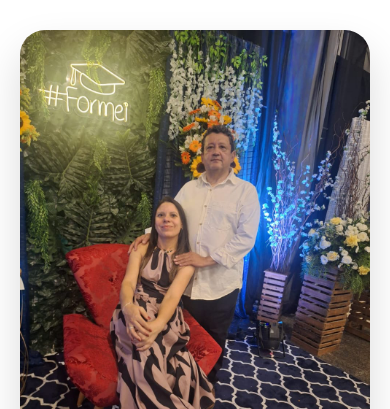
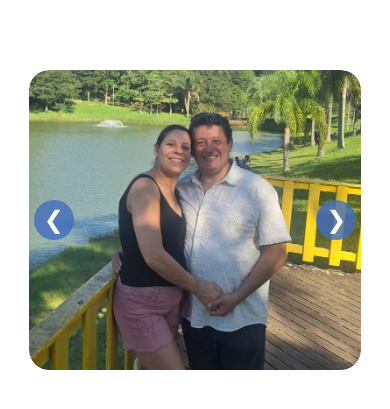
Before and after one commit to rChrystian/site-casamento-aparecido-e-flavia, a website: page public/views/index.html in a window 390 px wide. Shown: the part 691-1100 px from the top of the page. Drawn offline with Linux system fonts and the light colour scheme; a web font is replaced by a local one.

Commit message:
carrossel de imagens

```diff
--- a/public/css/home.css
+++ b/public/css/home.css
@@ -154,7 +154,7 @@ nav a:hover::after {
   text-align: center;
 }
 
-.conteudo img {
+.foto-casal {
   width: 90%;
   max-width: 650px;
   margin-top: 30px;
@@ -347,6 +347,7 @@ footer {
 }
 
 @media (max-width: 768px) {
+
   html,
   body {
     overflow-x: hidden;
@@ -463,13 +464,12 @@ footer {
     margin: 0 0 30px;
   }
 
-  .conteudo img {
-    width: 100%;
-    max-width: 100%;
-
-    height: auto;
-
-    margin-top: 20px;
+  .foto-casal {
+    width: 90%;
+    max-width: 650px;
+    margin-top: 30px;
+    border-radius: 25px;
+    box-shadow: 0 20px 40px rgba(0, 0, 0, 0.15);
   }
 
   .nomes-casal {
@@ -579,3 +579,98 @@ footer {
     padding: 15px;
   }
 }
+
+.galeria-casal {
+  width: 100%;
+  margin: 60px auto;
+  text-align: center;
+}
+
+.galeria-casal h2 {
+  font-family: "Arizonia", cursive;
+  font-size: 3rem;
+  color: #446ebd;
+  margin-bottom: 30px;
+}
+
+.carousel {
+  position: relative;
+  width: 100%;
+  max-width: 900px;
+  margin: auto;
+}
+
+.carousel-track {
+  width: 100%;
+  overflow: hidden;
+  border-radius: 20px;
+}
+
+.carousel-slide {
+  display: none;
+  width: 100%;
+  max-width: 900px;
+  height: 800px;
+  object-fit: cover;
+  object-position: center;
+  border-radius: 20px;
+}
+
+.carousel-slide.active {
+  display: block;
+}
+
+.carousel-btn {
+  position: absolute;
+  top: 50%;
+  transform: translateY(-50%);
+  border: none;
+  background: rgba(68, 110, 189, 0.8);
+  color: white;
+  font-size: 2rem;
+  width: 50px;
+  height: 50px;
+  border-radius: 50%;
+  cursor: pointer;
+  z-index: 10;
+}
+
+.carousel-btn:hover {
+  background: #446ebd;
+}
+
+.prev {
+  left: 15px;
+}
+
+.next {
+  right: 15px;
+}
+
+@media (max-width: 768px) {
+  .galeria-casal h2 {
+    font-size: 2.3rem;
+  }
+
+  .carousel {
+    width: 95%;
+  }
+
+  .carousel-slide {
+    height: 300px;
+  }
+
+  .carousel-btn {
+    width: 40px;
+    height: 40px;
+    font-size: 1.5rem;
+  }
+
+  .prev {
+    left: 5px;
+  }
+
+  .next {
+    right: 5px;
+  }
+}
--- a/public/data/presentes.json
+++ b/public/data/presentes.json
@@ -1,10 +1,4 @@
 [
-  {
-    "id": "teste",
-    "nome": "Teste",
-    "preco": 0.01,
-    "link": "/formulario"
-  },
   {
     "id": "paineltv",
     "nome": "Painel para TV até 60 Polegadas 1 Porta Led NT 1115",
--- a/public/js/home.js
+++ b/public/js/home.js
@@ -54,3 +54,47 @@ document.addEventListener('DOMContentLoaded', function() {
 
     setInterval(atualizarContador, 1000);
 });
+
+const slides = document.querySelectorAll(".carousel-slide");
+const prevBtn = document.querySelector(".prev");
+const nextBtn = document.querySelector(".next");
+
+let currentSlide = 0;
+
+function mostrarSlide(index) {
+  slides.forEach(slide => slide.classList.remove("active"));
+  slides[index].classList.add("active");
+}
+
+if (slides.length > 0) {
+
+  nextBtn.addEventListener("click", () => {
+    currentSlide++;
+
+    if (currentSlide >= slides.length) {
+      currentSlide = 0;
+    }
+
+    mostrarSlide(currentSlide);
+  });
+
+  prevBtn.addEventListener("click", () => {
+    currentSlide--;
+
+    if (currentSlide < 0) {
+      currentSlide = slides.length - 1;
+    }
+
+    mostrarSlide(currentSlide);
+  });
+
+  setInterval(() => {
+    currentSlide++;
+
+    if (currentSlide >= slides.length) {
+      currentSlide = 0;
+    }
+
+    mostrarSlide(currentSlide);
+  }, 4000);
+}
--- a/public/views/index.html
+++ b/public/views/index.html
@@ -1,5 +1,6 @@
 <!doctype html>
 <html lang="pt-br">
+
 <head>
   <meta charset="UTF-8" />
   <meta name="viewport" content="width=device-width, initial-scale=1.0" />
@@ -39,7 +40,22 @@
         sobre o casamento.
       </p>
       <h2 class="nomes-casal">Aparecido & Flávia</h2>
-      <img src="/assets/casal2.jpeg" alt="Casal 2" class="foto-casal foto-2" />
+      <section class="galeria-casal">
+
+        <div class="carousel">
+          <button class="carousel-btn prev">&#10094;</button>
+
+          <div class="carousel-track">
+            <img src="/assets/foto1.jpeg" alt="Foto 1" class="carousel-slide active">
+            <img src="/assets/foto2.jpeg" alt="Foto 2" class="carousel-slide">
+            <img src="/assets/foto3.jpeg" alt="Foto 3" class="carousel-slide">
+            <img src="/assets/foto4.jpeg" alt="Foto 4" class="carousel-slide">
+            <img src="/assets/foto5.jpeg" alt="Foto 5" class="carousel-slide">
+          </div>
+
+          <button class="carousel-btn next">&#10095;</button>
+        </div>
+      </section>
       <p class="frase">
         "Acima de tudo, porém, revistam-se do amor, que é o elo
         perfeito."(Colossenses 3:14)
@@ -111,4 +127,5 @@
     <div class="footer-copy">© 2026 • Raphael Chrystian</div>
   </footer>
 </body>
+
 </html>
```
Also changed, not shown: assets/casal2.jpeg (deleted), assets/foto2.jpeg (renamed from assets/casal.jpeg), assets/foto3.jpeg (renamed from assets/casal3.jpeg), assets/foto4.jpeg (renamed from assets/casal4.jpeg), assets/foto5.jpeg (added), 1 other file.
